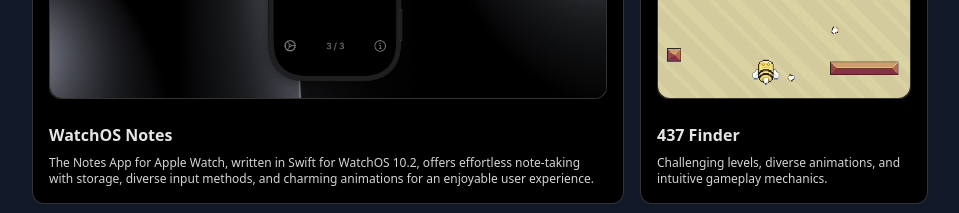
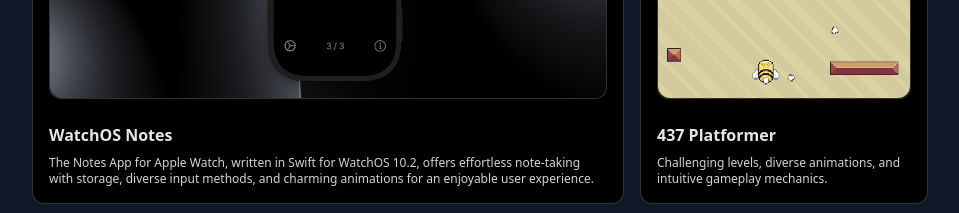
Before and after one commit to oucar/portfolio, a Next.js app: page / in a window 1280 px wide. Shown: the part 3400-3613 px from the top of the page, without its empty margins (160-1119 px from the left). Built offline with nearby package versions, Linux system fonts and the light colour scheme; no server answers.

Commit message:
Fixed the typo in the project name

```diff
--- a/components/projects.tsx
+++ b/components/projects.tsx
@@ -271,7 +271,7 @@ const items: Item[] = [
   },
   // 437 Final
   {
-    title: "437 Finder",
+    title: "437 Platformer",
     description:
       "Challenging levels, diverse animations, and intuitive gameplay mechanics.",
     header: (
```
